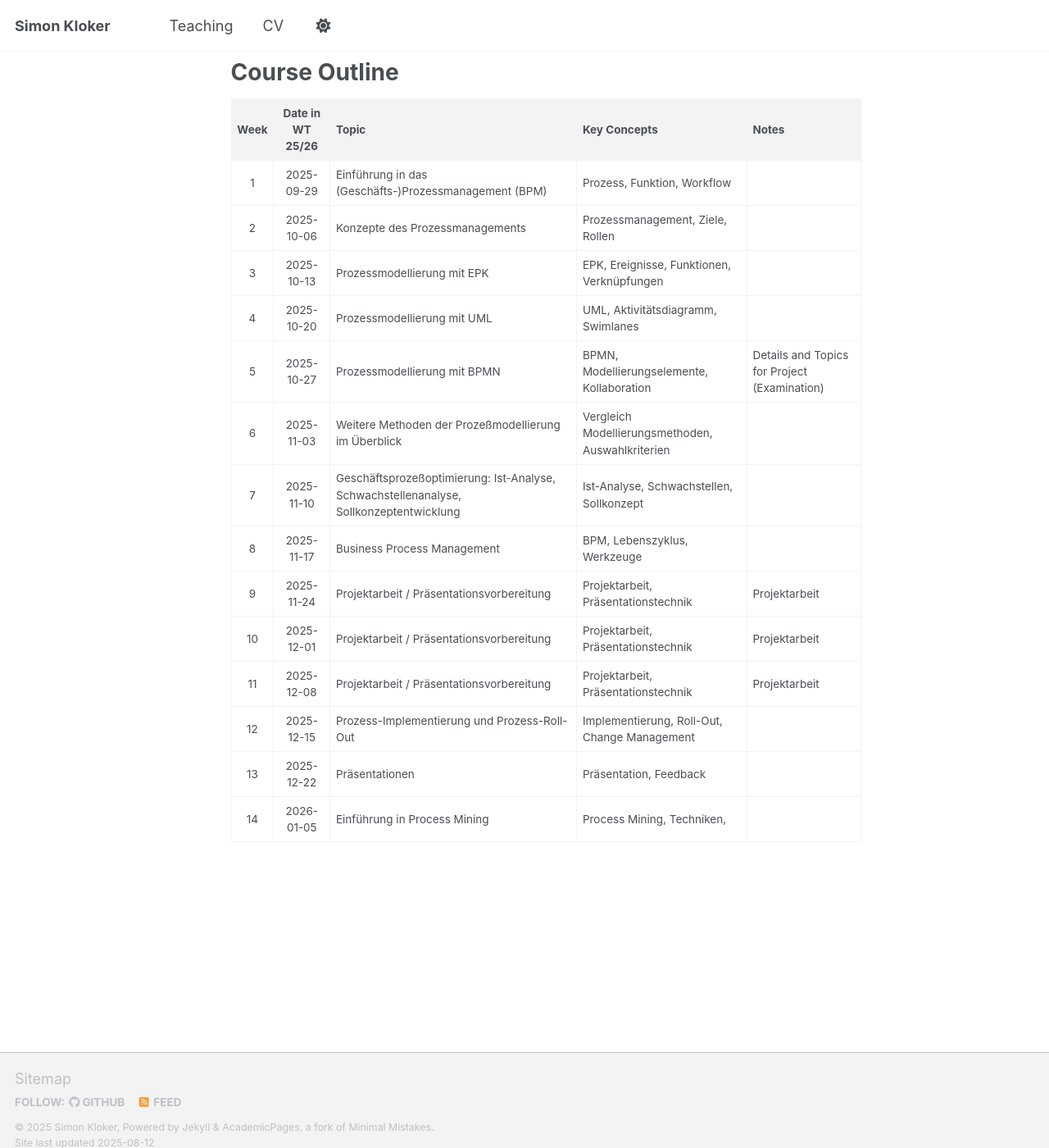
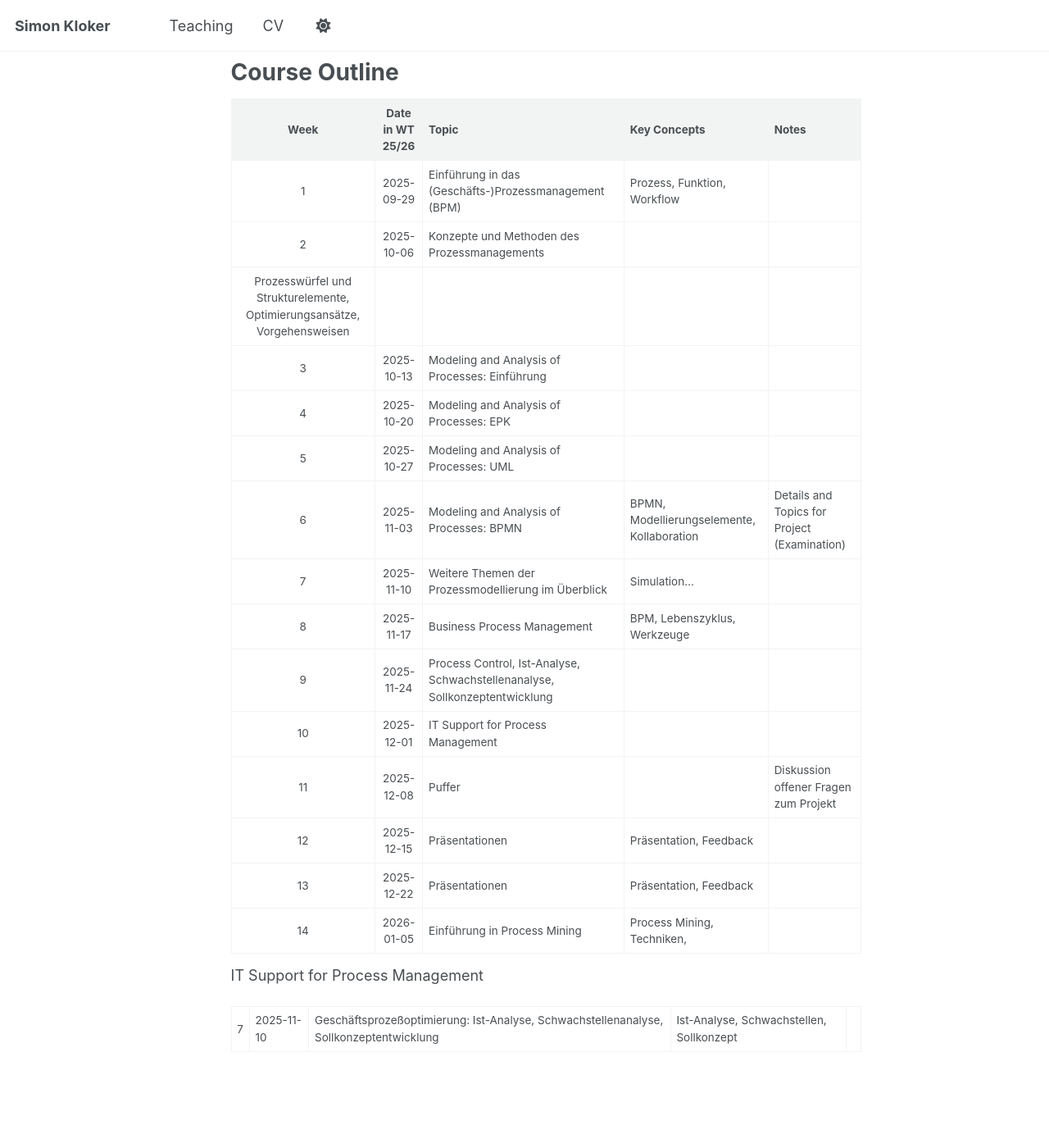
Before and after one commit to simon-kloker/simon-kloker.github.io, a Jekyll site: the page built from _pages/bwi302/course_outline.md, in a window 1280 px wide and 1400 px high, scrolled down 891 px. Shown: the whole window at 82% size. Built offline with Jekyll 4.4.1, drawn with Linux system fonts in a browser that asks for light colours; a script that is not in the unit is left out.

Commit message:
update outline

```diff
--- a/_pages/bwi302/course_outline.md
+++ b/_pages/bwi302/course_outline.md
@@ -39,16 +39,22 @@ Course Outline
 | Week | Date in WT 25/26 | Topic | Key Concepts | Notes |
 |:-----:|:------------:|:-----------------------------------------------|:-----------------------------------------------|:-----------------------------------------------|
 | 1 | 2025-09-29 | Einführung in das (Geschäfts-)Prozessmanagement (BPM) | Prozess, Funktion, Workflow |  |
-| 2 | 2025-10-06 | Konzepte des Prozessmanagements | Prozessmanagement, Ziele, Rollen |  |
-| 3 | 2025-10-13 | Prozessmodellierung mit EPK | EPK, Ereignisse, Funktionen, Verknüpfungen |  |
-| 4 | 2025-10-20 | Prozessmodellierung mit UML | UML, Aktivitätsdiagramm, Swimlanes |  |
-| 5 | 2025-10-27 | Prozessmodellierung mit BPMN | BPMN, Modellierungselemente, Kollaboration | Details and Topics for Project (Examination) |
-| 6 | 2025-11-03 | Weitere Methoden der Prozeßmodellierung im Überblick | Vergleich Modellierungsmethoden, Auswahlkriterien |  |
-| 7 | 2025-11-10 | Geschäftsprozeßoptimierung: Ist-Analyse, Schwachstellenanalyse, Sollkonzeptentwicklung | Ist-Analyse, Schwachstellen, Sollkonzept |  |
+| 2 | 2025-10-06 | Konzepte und Methoden des Prozessmanagements
+ | Prozesswürfel und Strukturelemente, Optimierungsansätze, Vorgehensweisen |  |
+| 3 | 2025-10-13 | Modeling and Analysis of Processes: Einführung  | |  |
+| 4 | 2025-10-20 | Modeling and Analysis of Processes: EPK | | |
+| 5 | 2025-10-27 | Modeling and Analysis of Processes: UML | | |
+| 6 | 2025-11-03 | Modeling and Analysis of Processes: BPMN | BPMN, Modellierungselemente, Kollaboration | Details and Topics for Project (Examination) |
+| 7 | 2025-11-10 | Weitere Themen der Prozessmodellierung im Überblick | Simulation... |  |
 | 8 | 2025-11-17 | Business Process Management | BPM, Lebenszyklus, Werkzeuge |  |
-| 9 | 2025-11-24 | Projektarbeit / Präsentationsvorbereitung | Projektarbeit, Präsentationstechnik | Projektarbeit |
-| 10 | 2025-12-01 | Projektarbeit / Präsentationsvorbereitung | Projektarbeit, Präsentationstechnik | Projektarbeit |
-| 11 | 2025-12-08 | Projektarbeit / Präsentationsvorbereitung | Projektarbeit, Präsentationstechnik | Projektarbeit |
-| 12 | 2025-12-15 | Prozess-Implementierung und Prozess-Roll-Out | Implementierung, Roll-Out, Change Management |  |
+| 9 | 2025-11-24 | Process Control, Ist-Analyse, Schwachstellenanalyse, Sollkonzeptentwicklung | | |
+| 10 | 2025-12-01 | IT Support for Process Management |  |  |
+| 11 | 2025-12-08 | Puffer |  | Diskussion offener Fragen zum Projekt |
+| 12 | 2025-12-15 | Präsentationen | Präsentation, Feedback |  |
 | 13 | 2025-12-22 | Präsentationen | Präsentation, Feedback |  |
 | 14 | 2026-01-05 | Einführung in Process Mining | Process Mining, Techniken, | |
+
+
+IT Support for Process Management
+
+| 7 | 2025-11-10 | Geschäftsprozeßoptimierung: Ist-Analyse, Schwachstellenanalyse, Sollkonzeptentwicklung | Ist-Analyse, Schwachstellen, Sollkonzept |  |
```
